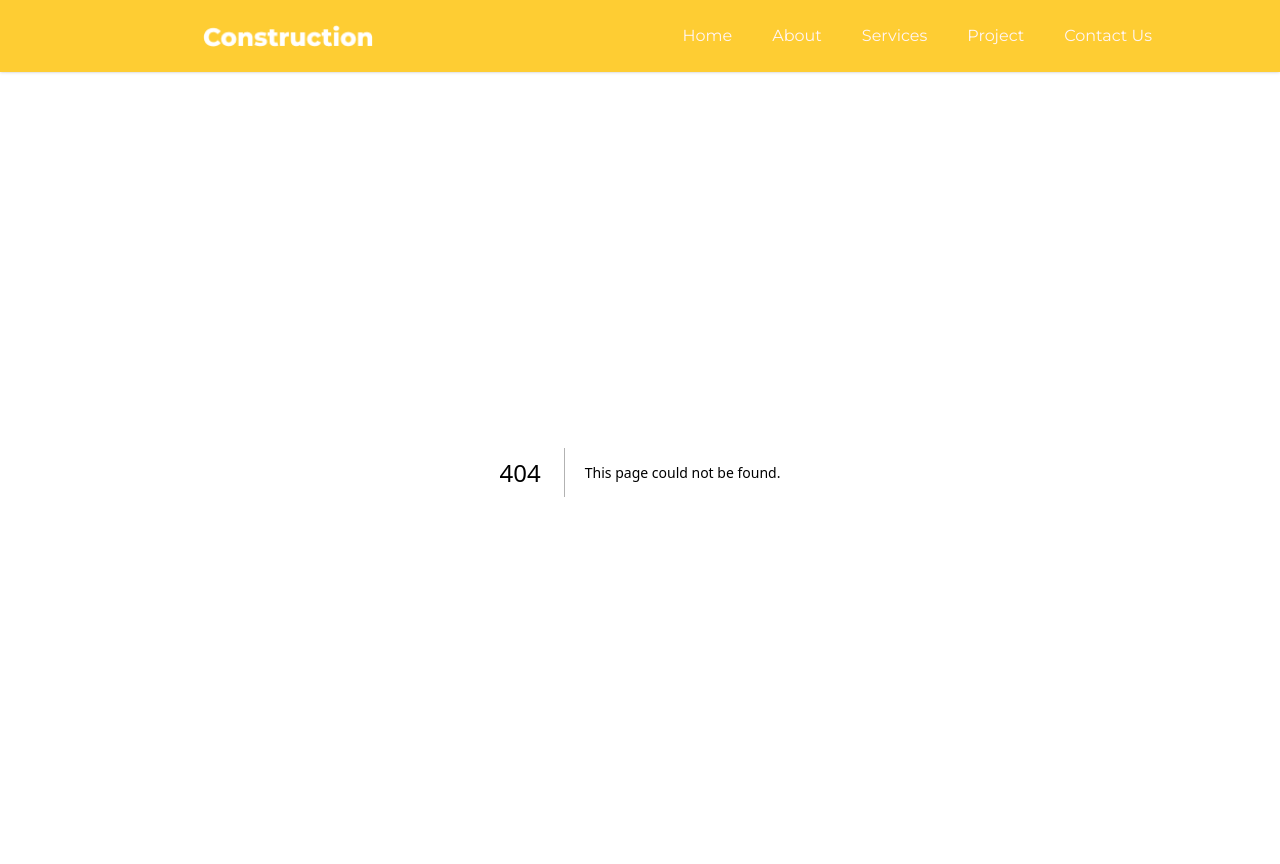
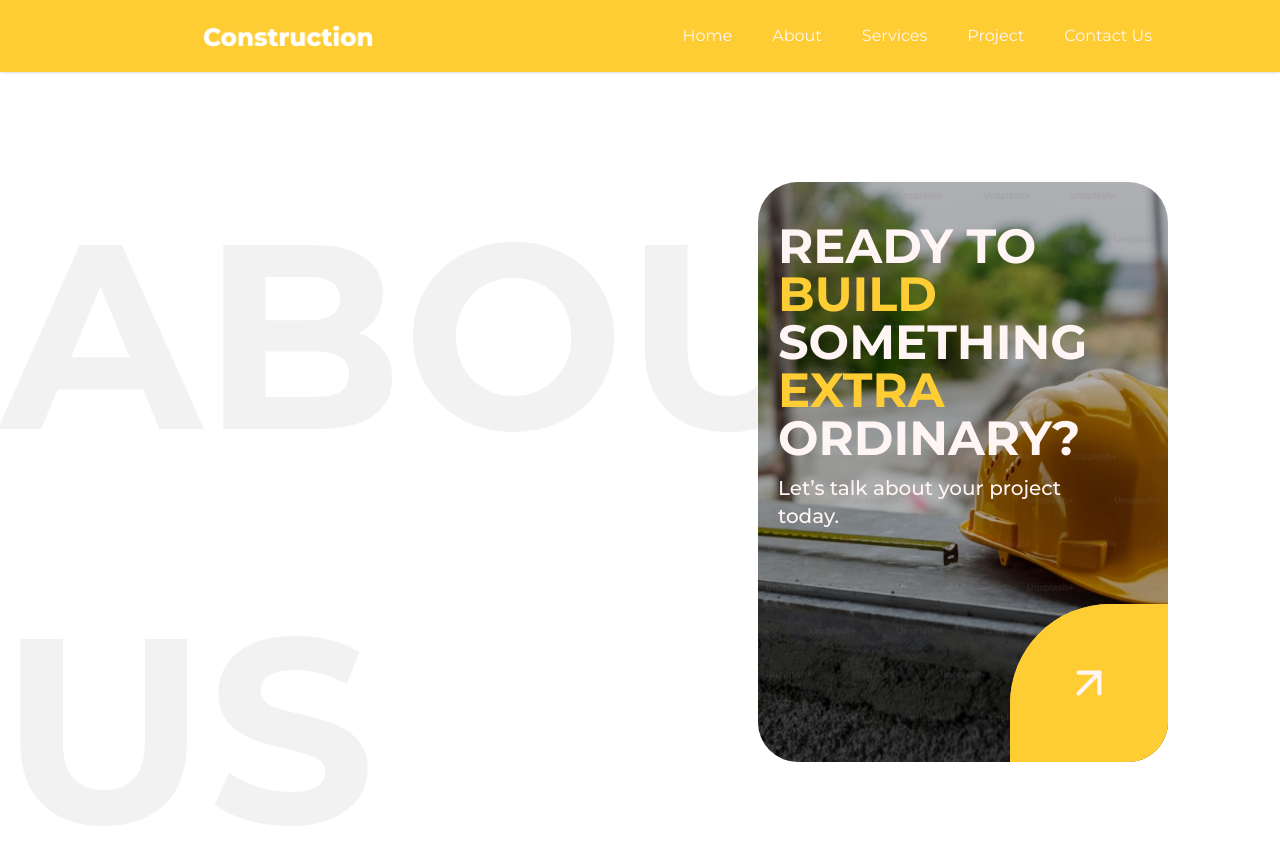
Before and after one commit to Maryammuhammadafzal/Construction-Landing-Page, a Next.js app: page /about in a window 1280 px wide. Before the commit this address had no page. Shown: the top 864 px of the page. Built offline with nearby package versions, Linux system fonts and the light colour scheme.

Commit message:
creating about section

```diff
--- /dev/null
+++ b/src/app/about/page.tsx
@@ -0,0 +1,43 @@
+import BackHeading from '@/components/BackHeading'
+import { ArrowUpRight } from 'lucide-react'
+import React from 'react'
+
+const AboutPage = () => {
+    return (
+        <div className='w-full min-h-screen flex justify-center items-center'>
+            <div className='w-full h-full relative flex justify-center items-center'>
+                <div className='absolute w-full h-[300px] top-50 left-0 flex justify-center items-center'>
+                    <BackHeading title='About Us' />
+                </div>
+                <div className='w-full h-full flex md:flex-row flex-col gap-3'>
+                    <div className='w-1/2 h-full'>
+                    </div>
+                    <div className='w-1/2 h-full flex justify-center items-center'>
+                        <div className='w-[410px] h-[580px] flex justify-center items-center group relative overflow-hidden transition-colors'>
+                            <div className='w-full h-full relative rounded-[40px] bg-cover bg-center' style={{ backgroundImage: `url('/images/about-image.jpg')` }}>
+                                <div className='overlay w-full h-full bg-black/30 absolute top-0 left-0 rounded-[40px]'></div>
+                                <div className='w-full h-full absolute top-0 left-0 pl-5 z-20 flex flex-col justify-between gap-3'>
+                                    <div className='flex flex-col gap-3'>
+                                        <h3 className='font-bold text-5xl text-primary uppercase pt-10'>
+                                            Ready to <span className='text-secondary group-hover:text-primary transition-transform duration-300 ease-in-out'> build</span> something <span className='text-secondary group-hover:text-primary transition-transform duration-300 ease-in-out'> extra </span>
+                                            ordinary?
+                                        </h3>
+                                        <p className='text-xl font-medium text-primary max-w-xs'>Let’s talk about your project today.</p>
+                                    </div>
+                                    <div className='w-full relative h-auto flex justify-end'>
+                                        <div className='absolute bottom-0 z-40 w-[158px] text-primary h-[158px] rounded-tl-[100px] rounded-br-[40px] bg-secondary flex justify-center items-center'>
+                                            <ArrowUpRight size={50} />
+                                        </div>
+                                    </div>
+                                </div>
+                                    <div className='absolute bottom-0 right-0 z-0 w-[158px] text-primary group-hover:scale-[10] transition-transform duration-700 ease-in-out h-[158px] rounded-tl-[100px] rounded-br-[40px] bg-secondary flex justify-center items-center'></div>
+                            </div>
+                        </div>
+                    </div>
+                </div>
+            </div>
+        </div>
+    )
+}
+
+export default AboutPage
--- a/src/app/hero/page.tsx
+++ b/src/app/hero/page.tsx
@@ -7,7 +7,7 @@ import CountUp from 'react-countup'
 const HeroPage = () => {
     return (
         <div className='w-full h-screen flex justify-center items-center'>
-            <div className="bg w-full h-full flex justify-center items-center rounded-bl-2xl rounded-br-2xl bg-cover bg-center" style={{ backgroundImage: `url('/images/hero-image.jpg')` }}>
+            <div className="bg w-full h-full flex justify-center items-center rounded-bl-4xl rounded-br-4xl bg-cover bg-center" style={{ backgroundImage: `url('/images/hero-image.jpg')` }}>
                 <div className='w-full h-full flex justify-center items-center relative text-primary flex-col gap-6'>
                     <h1 className='sm:text-5xl xs:text-4xl text-3xl text-center font-extrabold'>
                         Building Your Vision
--- a/src/app/page.tsx
+++ b/src/app/page.tsx
@@ -1,10 +1,12 @@
 import Image from "next/image";
 import HeroPage from "./hero/page";
+import AboutPage from "./about/page";
 
 export default function Home() {
   return (
     <div className="w-full h-auto overflow-hidden">
       <HeroPage/>
+      <AboutPage/>
     </div>
   );
 }
--- /dev/null
+++ b/src/components/BackHeading.tsx
@@ -0,0 +1,15 @@
+import React from 'react'
+
+type BackHeadingProp = {
+    title: string,
+}
+
+const BackHeading = ({title}: BackHeadingProp) => {
+  return (
+    <h2 className='font-bold text-[263px] text-black/5 uppercase'>
+      {title}
+    </h2>
+  )
+}
+
+export default BackHeading
```
